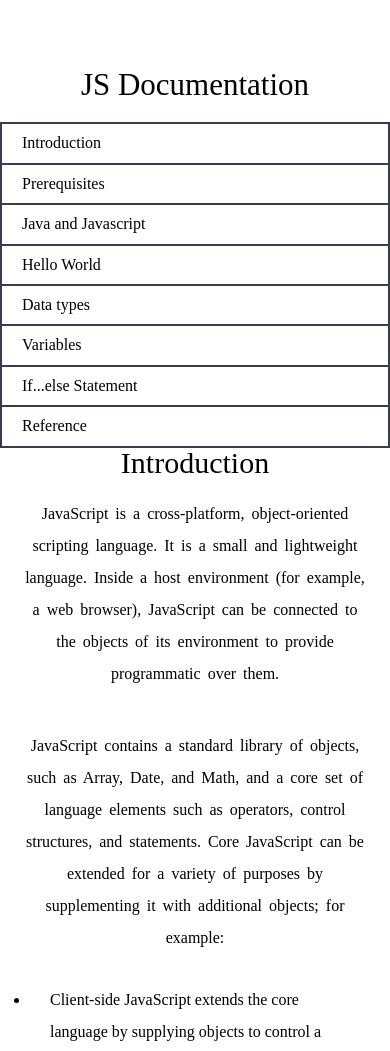
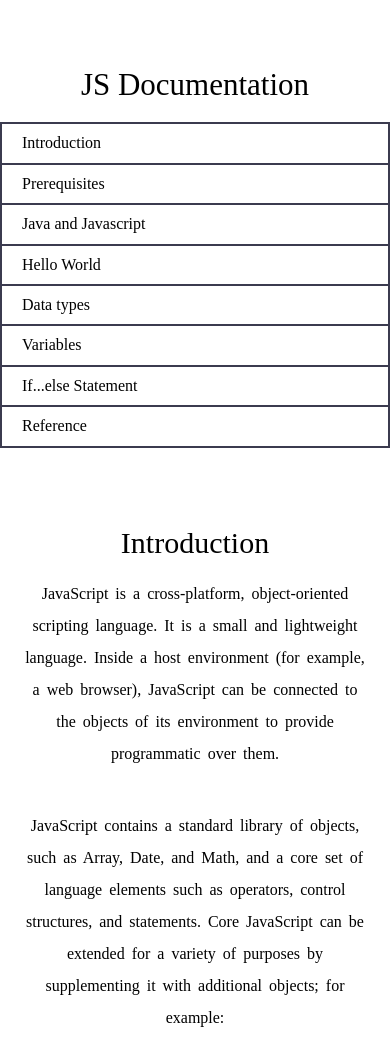
Before and after one commit to kaushlendraU/Java_documentation, a plain HTML site: page index.html in a window 390 px wide. Shown: the top 1051 px of the page. Drawn offline with Linux system fonts and the light colour scheme.

Commit message:
JS Documentation

```diff
--- a/styles.css
+++ b/styles.css
@@ -1,8 +1,7 @@
-@media{
-  code{
-    color: #1b1b32;
-}
-}
+@media screen and (max-width: 1000px){
+  section {
+    padding-top: 5rem;
+  }
 
 *{
   margin: 0;
```
